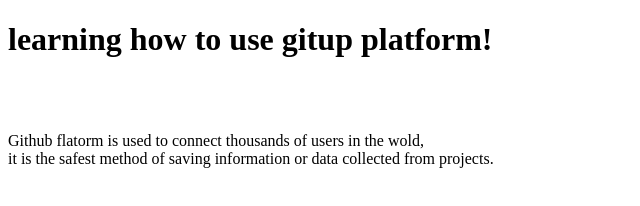
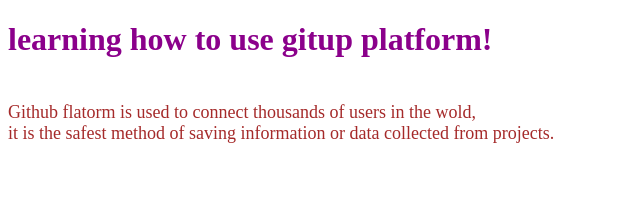
Before and after one commit to doungmene/git.htlm, a plain HTML site: page git.html in a window 1280 px wide. Shown: the whole page, without its empty margins (0-640 px from the left). Drawn offline with Linux system fonts and the light colour scheme.

Commit message:
added content

```diff
--- a/git.css
+++ b/git.css
@@ -0,0 +1,10 @@
+h1{
+    color: darkmagenta;
+    block-size: 5px;
+    text-align: left;
+
+}
+p{
+    color: brown;
+    font-size: large;
+}
```
Also changed, not shown: git.html (line endings or trailing spaces).
